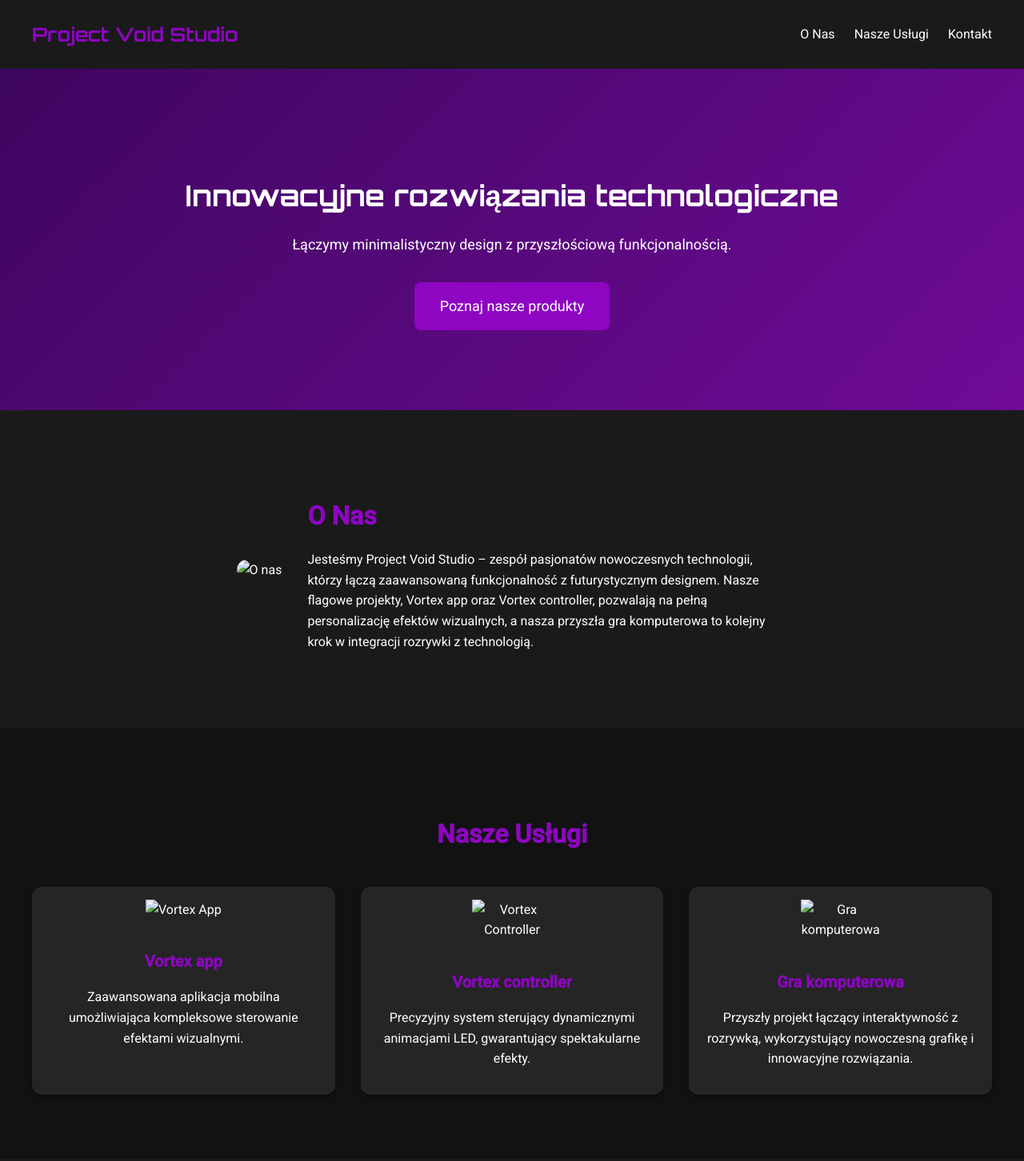
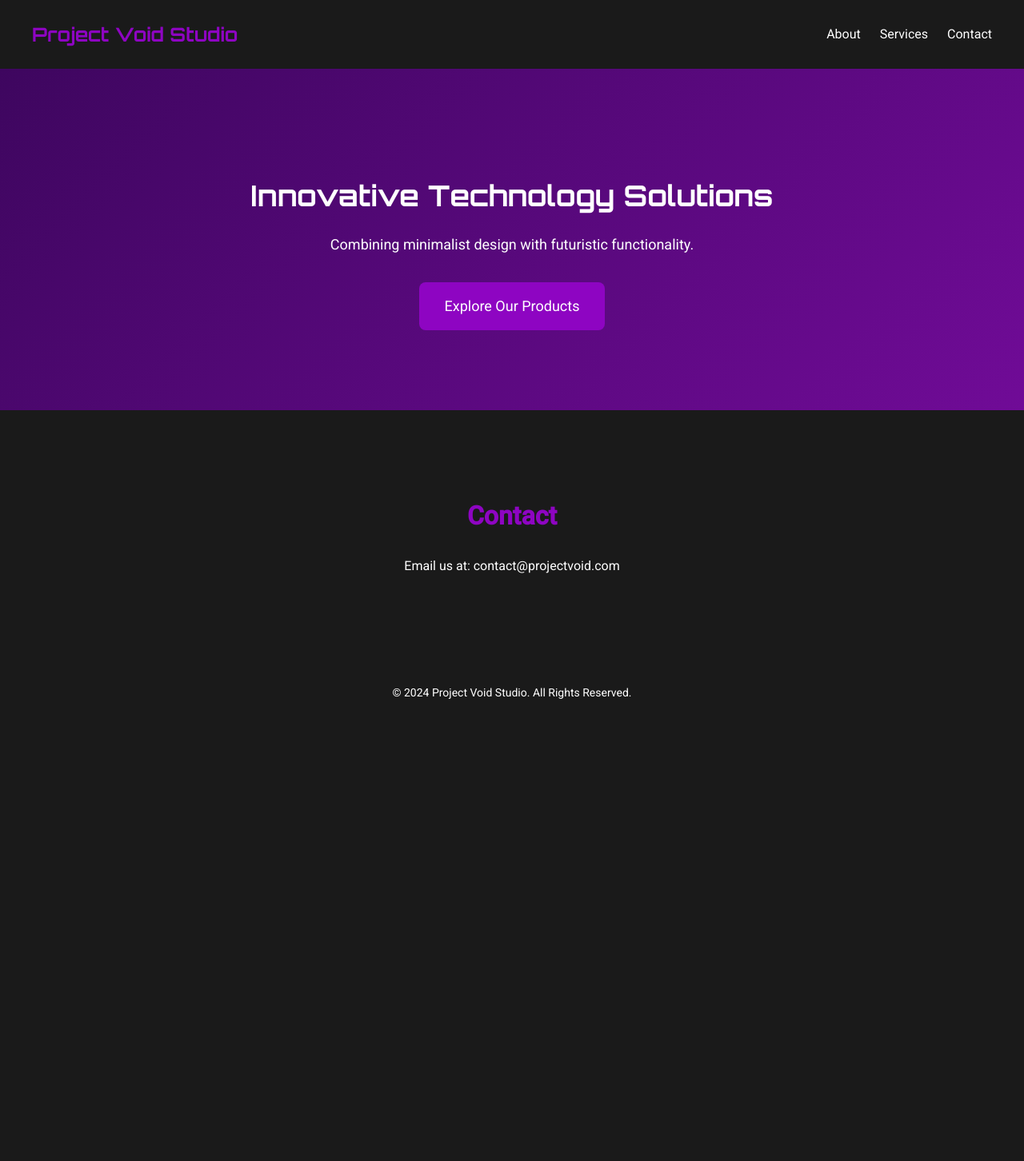
Before and after one commit to Cradlesss/cradlesss.github.io, a plain HTML site: page index.html in a window 1280 px wide. Shown: the top 1452 px of the page at 80% size. After the commit the page ends 915 px from the top, so only its background shows below. Drawn offline with Linux system fonts and the light colour scheme.

Commit message:
Example Look 2

```diff
--- a/index.html
+++ b/index.html
@@ -1,28 +1,22 @@
 <!DOCTYPE html>
-<html lang="pl">
+<html lang="en">
 <head>
   <meta charset="UTF-8">
-  <meta name="viewport" content="width=device-width, initial-scale=1.0">
+  <meta name="viewport" content="width=device-width, initial-scale=1">
   <title>Project Void Studio</title>
   <link rel="stylesheet" href="style.css">
-  <!-- You can add Google Fonts if needed; for example: -->
-  <link rel="preconnect" href="https://fonts.googleapis.com">
-  <link rel="preconnect" href="https://fonts.gstatic.com" crossorigin>
   <link href="https://fonts.googleapis.com/css2?family=Orbitron:wght@500;700&family=Roboto:wght@400;500&display=swap" rel="stylesheet">
 </head>
 <body>
   <!-- Header -->
   <header class="site-header">
     <div class="container">
-      <div class="logo">
-        <!-- You can replace this with an image if desired -->
-        Project Void Studio
-      </div>
+      <div class="logo">Project Void Studio</div>
       <nav class="main-nav">
         <ul>
-          <li><a href="#about">O Nas</a></li>
-          <li><a href="#services">Nasze Usługi</a></li>
-          <li><a href="#contact">Kontakt</a></li>
+          <li><a href="about.html">About</a></li>
+          <li><a href="services.html">Services</a></li>
+          <li><a href="#contact">Contact</a></li>
         </ul>
       </nav>
     </div>
@@ -31,64 +25,26 @@
   <!-- Hero Section -->
   <section id="hero" class="hero-section">
     <div class="container">
-      <h1>Innowacyjne rozwiązania technologiczne</h1>
-      <p>Łączymy minimalistyczny design z przyszłościową funkcjonalnością.</p>
-      <a href="#services" class="cta-button">Poznaj nasze produkty</a>
+      <h1>Innovative Technology Solutions</h1>
+      <p>Combining minimalist design with futuristic functionality.</p>
+      <a href="services.html" class="cta-button">Explore Our Products</a>
     </div>
   </section>
 
-  <!-- About Us -->
-  <section id="about" class="about-section">
-    <div class="container about-container">
-      <div class="about-image">
-        <!-- Placeholder image; replace with your own image in the images folder -->
-        <img src="images/about.jpg" alt="O nas">
-      </div>
-      <div class="about-text">
-        <h2>O Nas</h2>
-        <p>
-          Jesteśmy Project Void Studio – zespół pasjonatów nowoczesnych technologii, którzy łączą zaawansowaną funkcjonalność z futurystycznym designem. Nasze flagowe projekty, Vortex app oraz Vortex controller, pozwalają na pełną personalizację efektów wizualnych, a nasza przyszła gra komputerowa to kolejny krok w integracji rozrywki z technologią.
-        </p>
-      </div>
-    </div>
-  </section>
+  <!-- (Optionally, you could add more sections here) -->
 
-  <!-- Our Services -->
-  <section id="services" class="services-section">
-    <div class="container">
-      <h2>Nasze Usługi</h2>
-      <div class="services-grid">
-        <div class="service-card">
-          <img src="images/vortex_app.png" alt="Vortex App">
-          <h3>Vortex app</h3>
-          <p>Zaawansowana aplikacja mobilna umożliwiająca kompleksowe sterowanie efektami wizualnymi.</p>
-        </div>
-        <div class="service-card">
-          <img src="images/vortex_controller.png" alt="Vortex Controller">
-          <h3>Vortex controller</h3>
-          <p>Precyzyjny system sterujący dynamicznymi animacjami LED, gwarantujący spektakularne efekty.</p>
-        </div>
-        <div class="service-card">
-          <img src="images/game.png" alt="Gra komputerowa">
-          <h3>Gra komputerowa</h3>
-          <p>Przyszły projekt łączący interaktywność z rozrywką, wykorzystujący nowoczesną grafikę i innowacyjne rozwiązania.</p>
-        </div>
-      </div>
-    </div>
-  </section>
-
-  <!-- Contact -->
+  <!-- Contact Section (stays at bottom of homepage) -->
   <section id="contact" class="contact-section">
     <div class="container">
-      <h2>Kontakt</h2>
-      <p>Skontaktuj się z nami: <a href="mailto:kontakt@projectvoid.pl">kontakt@projectvoid.pl</a></p>
+      <h2>Contact</h2>
+      <p>Email us at: <a href="mailto:contact@projectvoid.com">contact@projectvoid.com</a></p>
     </div>
   </section>
 
   <!-- Footer -->
   <footer class="site-footer">
     <div class="container">
-      <p>&copy; 2024 Project Void Studio. Wszelkie prawa zastrzeżone.</p>
+      <p>&copy; 2024 Project Void Studio. All Rights Reserved.</p>
     </div>
   </footer>
 
```
Also changed, not shown: about.html (added, +53 -0 lines), services.html (added, +58 -0 lines).
